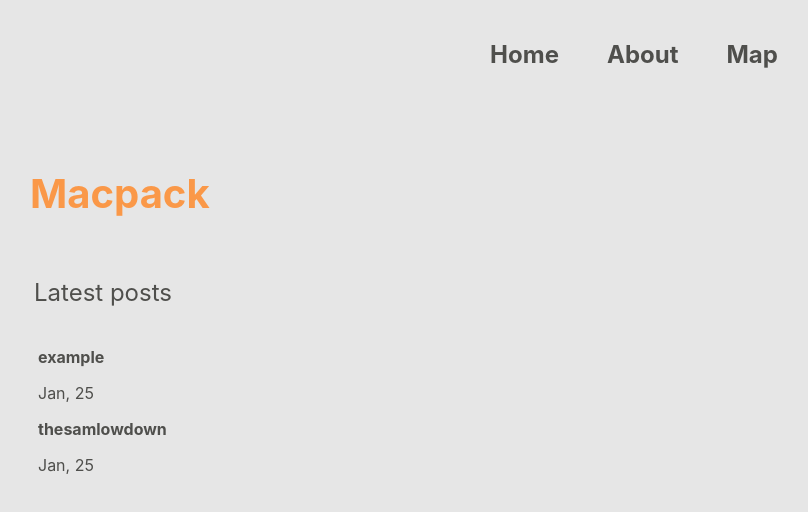
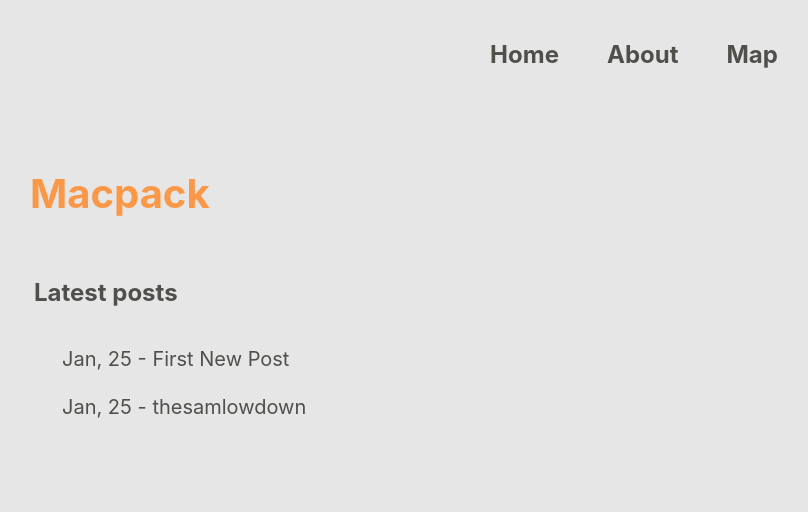
Before and after one commit to maxrworsley/blogsite, a React (Create React App) app in the folder blogsite/: page / in a window 1280 px wide. Shown: the top 512 px of the page, without its empty margins (50-858 px from the left). Built offline with nearby package versions, Linux system fonts and the light colour scheme.

Commit message:
Move date to front, add code styling

```diff
--- a/blogsite/src/App.css
+++ b/blogsite/src/App.css
@@ -2,7 +2,7 @@
   --background-color: rgb(230, 230, 230);
   --text-color: rgb(79, 79, 76);
   --emphasis-color: rgb(53, 53, 53);
-  --hover-color: rgb(250, 152, 72);
+  --accent-color: rgb(250, 152, 72);
 }
 
 body {
@@ -26,11 +26,11 @@ body {
 }
 
 .banner-link:hover {
-  color: var(--hover-color);
+  color: var(--accent-color);
 }
 
 .title {
-  color: var(--hover-color);
+  color: var(--accent-color);
   text-align: left;
   font-size: 2.5em;
   margin-top: 2.5em;
@@ -42,28 +42,32 @@ body {
   font-size: 1.5em;
   margin-top: 2.5em;
   margin-left: 3.5em;
-  font-weight: normal;
 }
 
 .post-list {
   text-align: left;
   margin-top: 2.5em;
   margin-left: 3em;
-  font-weight: normal;
 }
 
 .post-list ul li {
   list-style-type: none;
 }
 
-.post-list-post {
-  color: var(--text-color);
-  font-weight: bold;
-  text-decoration: none;
+/* Post List Post */
+.post-title-div {
+  margin-top: 1.5em;
+  padding-left: 1.5em;
 }
 
-.post-list-post:hover {
-  color: var(--hover-color)
+.post-title-link {
+  color: var(--text-color);
+  text-decoration: none;
+  font-size: 1.25em;
+}
+
+.post-title-link:hover {
+  color: var(--accent-color)
 }
 
 /* Post */
@@ -72,3 +76,10 @@ body {
   margin-left: 5em;
   margin-top: 5em;
 }
+
+.post-content code {
+  background-color: var(--emphasis-color);
+  color: white;
+  padding: 0.5em;
+  border-radius: 0.5em;
+}
--- a/blogsite/src/components/PostListPost.js
+++ b/blogsite/src/components/PostListPost.js
@@ -22,10 +22,11 @@ function PostListPost({ postName }) {
 
     return (
         <>
-            <Link className='post-list-post' to={`/posts/${postName}`}>
-                {postName}
-            </Link>
-            <p>{dateString}</p>
+            <div className='post-title-div'>
+                <Link className='post-title-link' to={`/posts/${postName}`}>
+                    {dateString} -  {postName}
+                </Link>
+            </div>
         </>
     );
 }
--- /dev/null
+++ b/blogsite/src/posts/First New Post.md
@@ -0,0 +1,5 @@
+1736102000
+Interesting Title
+# Wow such an interesting topic!
+
+This is something I've wanted to talk about for a long time
--- a/blogsite/src/posts/example.md
+++ /dev/null
@@ -1,5 +0,0 @@
-1738104361958
-title
-# Example Blog Post
-
-This is an example blog post written in markdown.
```
Also changed, not shown: blogsite/src/posts/thesamlowdown.md (+2 -0 lines).
